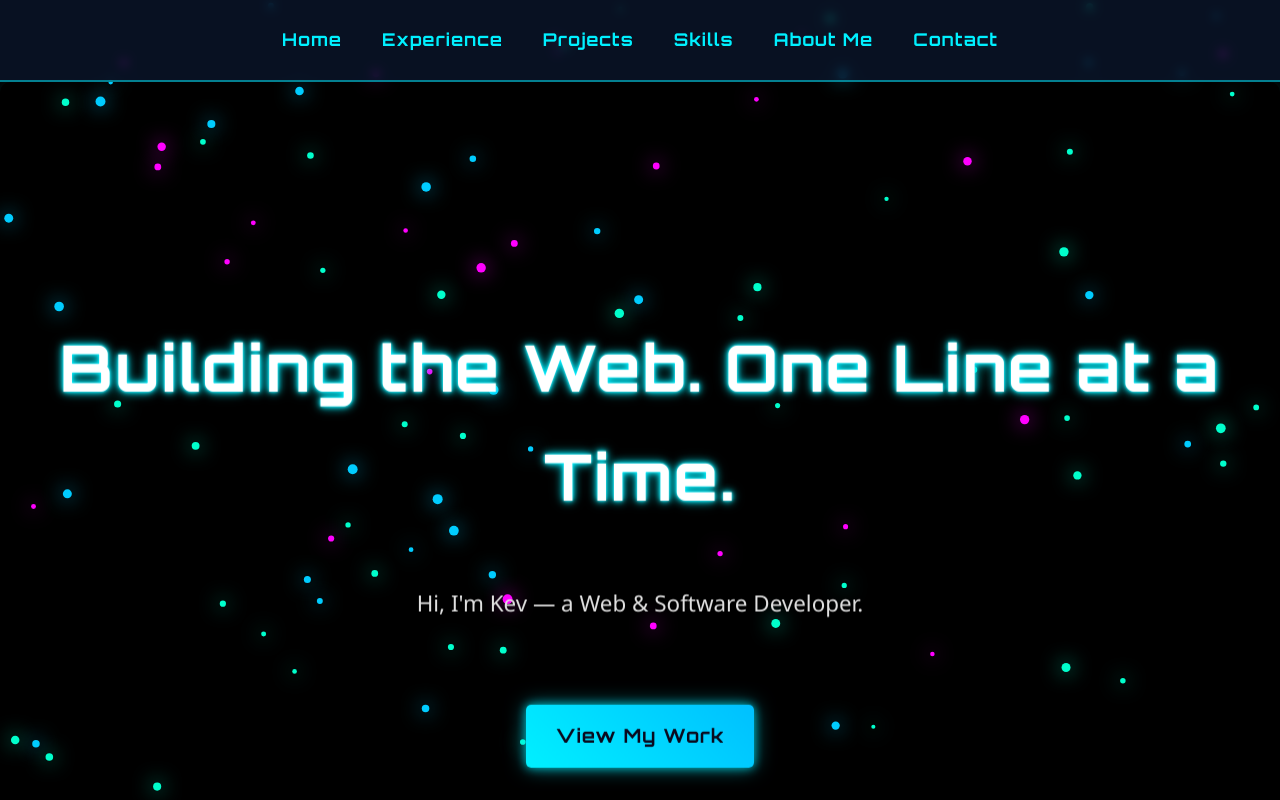
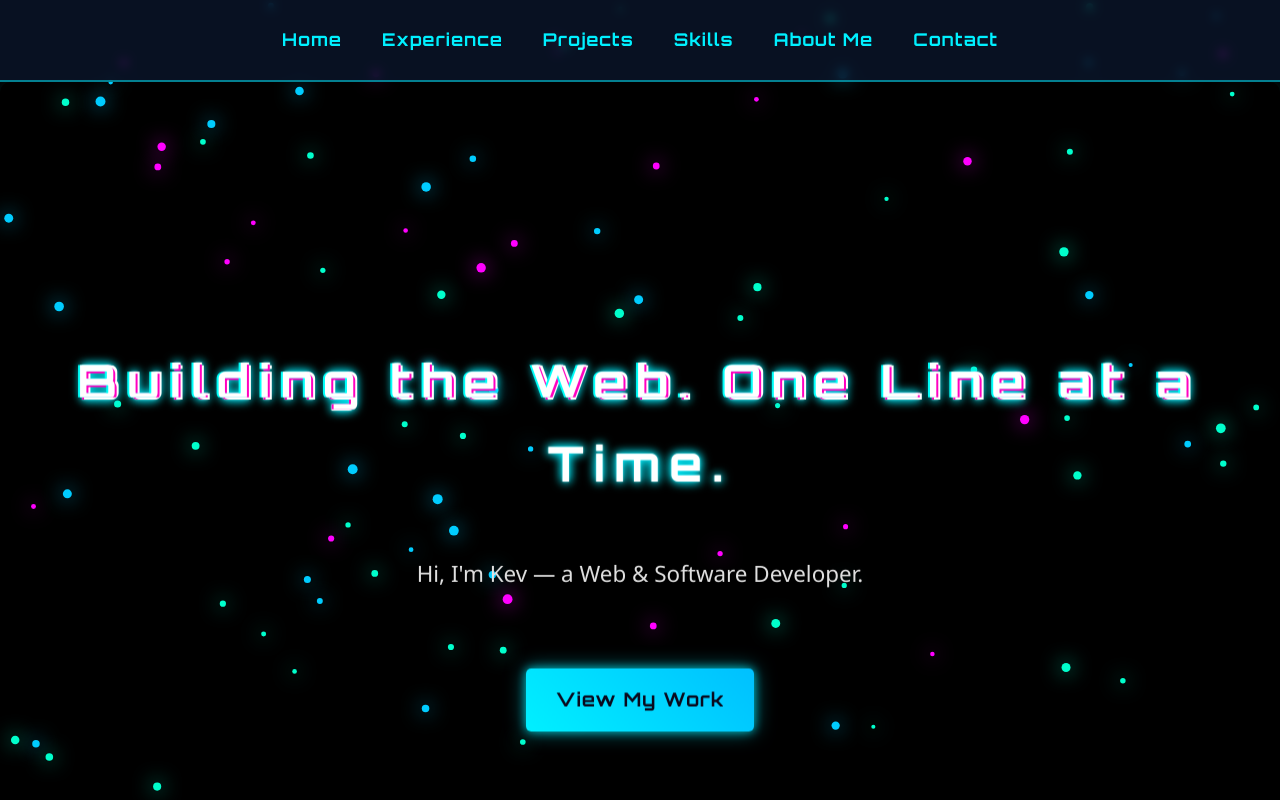
Before and after one commit to KvonR/portfolio-page, a React (Create React App) app: page / in a window 1280 px wide. Shown: the top 800 px of the page. Built offline with nearby package versions, Linux system fonts and the light colour scheme.

Commit message:
latest version 2.0

```diff
--- a/src/pages/Home.css
+++ b/src/pages/Home.css
@@ -1,4 +1,7 @@
 /* src/pages/Home.css */
+@import url('https://fonts.googleapis.com/css?family=Montserrat:100');
+@import url('https://fonts.googleapis.com/css2?family=Orbitron:wght@400&display=swap');
+
 #home {
   display: flex;
   flex-direction: column;
@@ -12,16 +15,78 @@
   font-family: 'Orbitron', sans-serif;
 }
 
+/* Re-enabling the glitch effect without the shaking */
 .home-content h1 {
-  font-size: 4em;
-  margin-bottom: 25px;
-  color: #FFFFFF;
-  font-weight: 700;
-  letter-spacing: 2px;
-  text-shadow: 0 0 5px #00f0ff,
-               0 0 10px #00f0ff,
-               0 0 2px #fff,
-               0 0 15px rgba(0, 240, 255, 0.3); /* Reduced blur */
+  position: relative;
+  color: white;
+  font-size: 3em;
+  letter-spacing: 0.2em;
+  font-family: 'Orbitron', sans-serif;
+}
+
+.home-content h1::before,
+.home-content h1::after {
+  content: attr(data-text);
+  position: absolute;
+  top: 0;
+  left: 0;
+  width: 100%;
+  height: 100%;
+}
+
+.home-content h1::before {
+  left: 2px;
+  text-shadow: -2px 0 #ff00c1;
+  clip: rect(44px, 450px, 56px, 0);
+  animation: glitch-anim 5s infinite linear alternate-reverse;
+}
+
+.home-content h1::after {
+  left: -2px;
+  text-shadow: -2px 0 #00fff9, 2px 2px #ff00c1;
+  animation: glitch-anim2 1s infinite linear alternate-reverse;
+}
+
+@keyframes glitch-anim {
+  0% {
+    clip: rect(20px, 9999px, 85px, 0);
+  }
+  20% {
+    clip: rect(44px, 9999px, 56px, 0);
+  }
+  40% {
+    clip: rect(10px, 9999px, 80px, 0);
+  }
+  60% {
+    clip: rect(30px, 9999px, 50px, 0);
+  }
+  80% {
+    clip: rect(25px, 9999px, 75px, 0);
+  }
+  100% {
+    clip: rect(15px, 9999px, 65px, 0);
+  }
+}
+
+@keyframes glitch-anim2 {
+  0% {
+    clip: rect(10px, 9999px, 70px, 0);
+  }
+  20% {
+    clip: rect(30px, 9999px, 60px, 0);
+  }
+  40% {
+    clip: rect(15px, 9999px, 55px, 0);
+  }
+  60% {
+    clip: rect(25px, 9999px, 65px, 0);
+  }
+  80% {
+    clip: rect(20px, 9999px, 75px, 0);
+  }
+  100% {
+    clip: rect(35px, 9999px, 50px, 0);
+  }
 }
 
 /* Add hover effect for the Creative Web Solutions text */
--- a/src/pages/Home.js
+++ b/src/pages/Home.js
@@ -88,7 +88,7 @@ const Home = () => {
       <canvas ref={canvasRef} className="neon-canvas"></canvas>
       <div className="home-content">
         <Parallax speed={-10}>
-          <h1>Building the Web. One Line at a Time.</h1>
+          <h1 className="glitch" data-text="Building the Web. One Line at a Time.">Building the Web. One Line at a Time.</h1>
         </Parallax>
         <Parallax speed={5}>
           <p>Hi, I'm Kev — a Web & Software Developer.</p>
```
